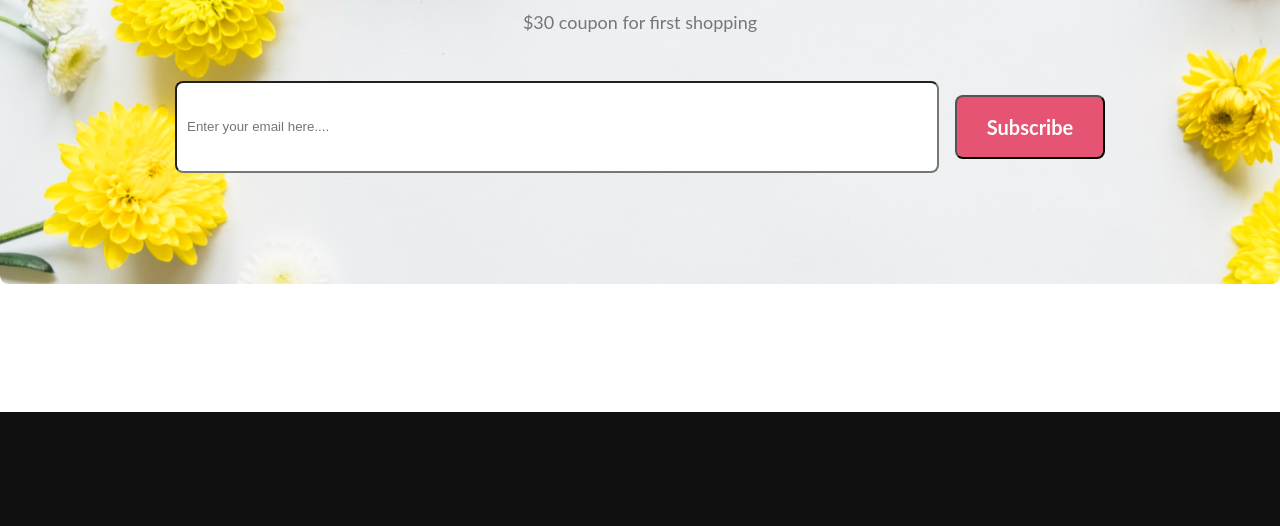
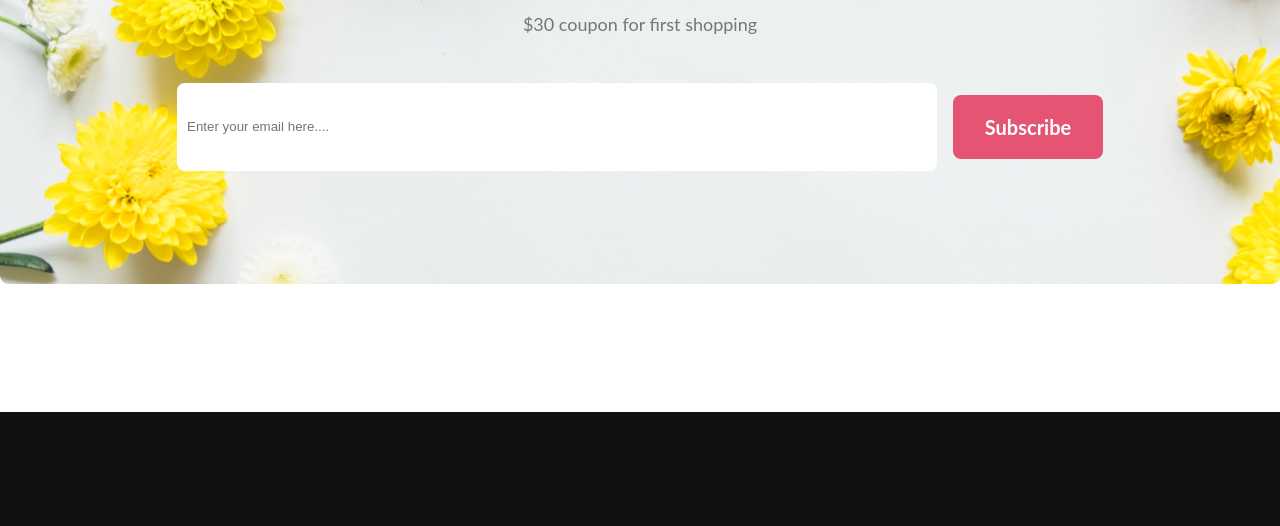
Before and after one commit to jakirhasanrony/assignment-01, a plain HTML site: page index.html in a window 1280 px wide. Shown: the part 4952-5478 px from the top of the page. Drawn offline with Linux system fonts and the light colour scheme.

Commit message:
completely added

```diff
--- a/index.html
+++ b/index.html
@@ -121,11 +121,11 @@
                 <div class="latest-deal-details">
                     <h3 class="feature-title">Get The Latest Deals</h3>
                     <p class="latest-deal-des">$30 coupon for first shopping</p>
-                    <div class="input-submit-part">
-                        <input class="latest-input-email" type="email" name="" id="" placeholder="Enter your email here....">
+                    <form class="input-submit-part" action="">
+                        <input class="latest-input-email" type="email" name="" id=""
+                            placeholder="Enter your email here....">
                         <button class="latest-deal-btn">Subscribe</button>
-
-                    </div>
+                    </form>
                 </div>
             </div>
 
@@ -135,7 +135,8 @@
         <div class="footer-container">
             <div class="footer-details">
                 <h3 class="footer-title">Flower<span id="footer-shop">Shop</span></h3>
-                <p class="footer-desc">It is a long established fact that a reader will be distracted by the readable content of a page when looking at its layout.</p>
+                <p class="footer-desc">It is a long established fact that a reader will be distracted by the readable
+                    content of a page when looking at its layout.</p>
                 <small class="footer-small-text">@2020-2023, FlowerShop.com. All rights reserved.</small>
             </div>
 
--- a/styles/styles.css
+++ b/styles/styles.css
@@ -375,6 +375,7 @@
     border-radius: 8px;
     background-color: #FFF;
     padding: 12px 50px 12px 10px;
+    border: none;
 
 }
 
@@ -388,6 +389,8 @@
     font-size: 20px;
     font-weight: 700;
     margin-left: 16px;
+    border: none;
+    cursor: pointer;
 
 }
 
```
